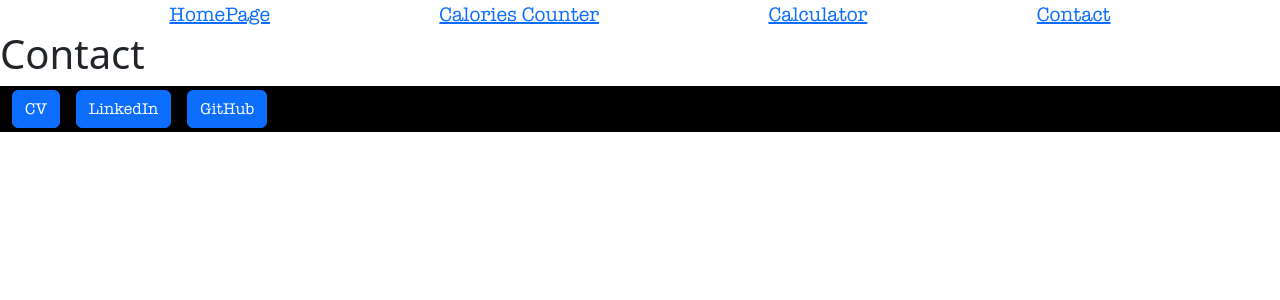
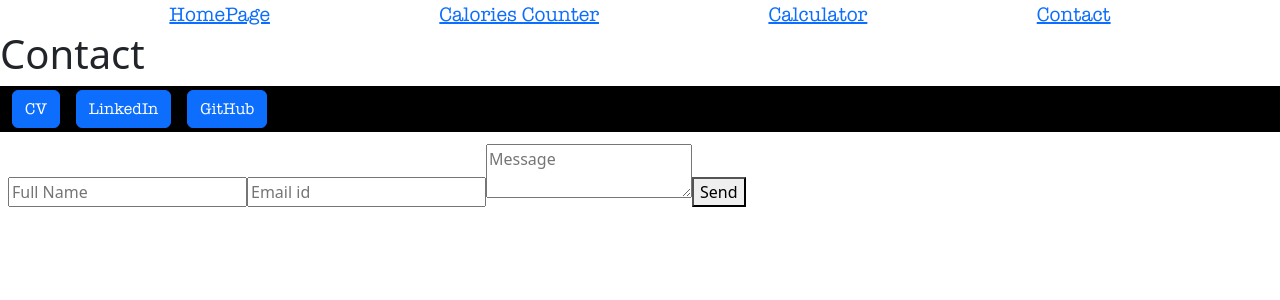
Before and after one commit to PatrycjaBochnak/ATuFit, a React (Create React App) app: page /contact in a window 1280 px wide. Shown: the top 300 px of the page. Built offline with nearby package versions, Linux system fonts and the light colour scheme.

Commit message:
adding extentions

```diff
--- a/src/App.scss
+++ b/src/App.scss
@@ -84,3 +84,8 @@ img {
 .caloriesCounter {
   background-color: palevioletred;
 }
+
+.email-message {
+  margin: 4px 0;
+  padding: 8px;
+}
--- a/src/components/caloriesCounter.js
+++ b/src/components/caloriesCounter.js
@@ -12,8 +12,8 @@ function CaloriesCounter () {
         }
     return (
         <>
-    <Searcher setCurrentProduct={setCurrentProduct} />
-    <CarouselDay product={state} />
+            <Searcher setCurrentProduct={setCurrentProduct} />
+            <CarouselDay product={state} />
         </>
 )
 }
--- a/src/components/contact.js
+++ b/src/components/contact.js
@@ -2,7 +2,7 @@ import { Button, Container } from "react-bootstrap";
 
 function Contact () {
     return (
-        <Container fluid className="m-0 p-0 w-100">
+        <>        <Container fluid className="m-0 p-0 w-100">
             <h1>Contact</h1>
 
             <div className="contactButtons p-1">
@@ -11,6 +11,14 @@ function Contact () {
                 <a href="https://github.com/PatrycjaBochnak" target="_blank"><Button className="btn mx-2">GitHub</Button></a>
             </div>
         </Container>
+
+        <div className="email-message">
+            <input type="text" placeholder="Full Name" required />
+            <input type="email" placeholder="Email id" required />
+            <textarea placeholder="Message" required />
+            <button>Send</button>
+        </div>
+        </>
     );
 }
 
--- a/src/components/homePage.js
+++ b/src/components/homePage.js
@@ -3,9 +3,12 @@ import React from "react";
 function HomePage () {
     return(
         <>
-        <div><h1><span>Welcome to A Tu Fit, a website application works like Fitatu mobile app</span></h1></div>
-        <div><h2><span>A step-by-step guide through the process of creating your diet</span></h2></div>
-        <div><h3><span>Our team has developed a simple and easy to use diet diary builder. It is powered by a constantly expanding range of new and proven products.</span></h3></div>
+        <div className="headings-homePage">
+        <img alt="pic" src="../images/logo"/>
+        <div className="heading-1"><h3><span>Welcome to A Tu Fit</span></h3></div>
+        <div className="heading-2"><h2><span>A step-by-step guide through the process of creating your diet</span></h2></div>
+        <div className="heading-3"><p><span>Our team has developed a simple and easy to use diet diary builder. It is powered by a constantly expanding range of new and proven products.</span></p></div>
+        </div>
         </>
     )
 };
```
